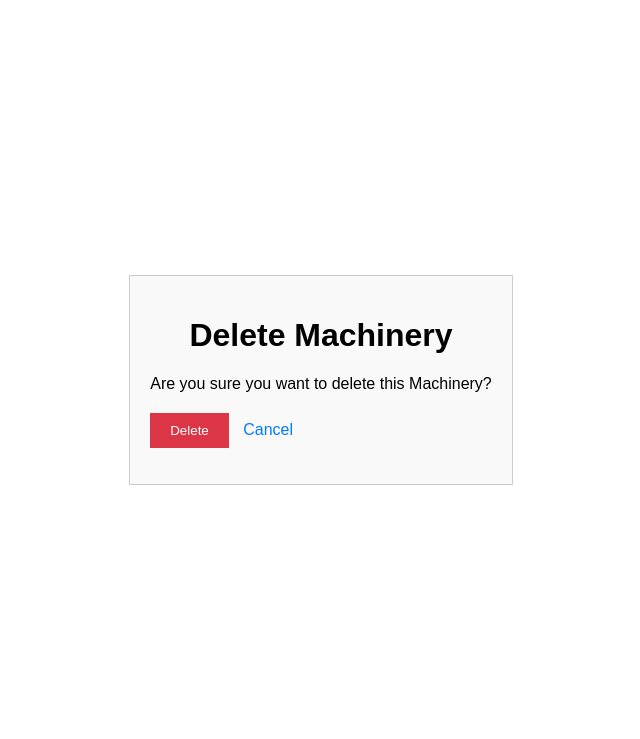
After one commit to Denisganga/Farm_Management_System, a Django app: page /delete_machinery/000/ in a window 1280 px wide. The commit adds this page. Shown: the top 739 px of the page, without its empty margins (319-959 px from the left). Run offline with Django 4.2, Linux system fonts and the light colour scheme; tables that the repository leaves empty hold one stand-in row (values such as "Sample post").

Commit message:
delete machinery functionality

```diff
--- /dev/null
+++ b/homepage/templates/homepage/deletemachinery.html
@@ -0,0 +1,64 @@
+<html>
+<head>
+  <title>Delete Machinery</title>
+<style>
+
+
+body {
+    font-family: Arial, sans-serif;
+    margin: 20px;
+    display: flex;
+    justify-content: center;
+    align-items: center;
+    height: 90vh;
+
+  }
+
+  h1 {
+    text-align: center;
+  }
+
+  .delete-container {
+    max-width: 400px;
+    margin: 0 auto;
+    padding: 20px;
+    border: 1px solid #ccc;
+    background-color: #f9f9f9;
+  }
+
+  p {
+    margin-bottom: 20px;
+  }
+
+  .delete-button {
+    padding: 10px 20px;
+    background-color: #dc3545;
+    color: #fff;
+    border: none;
+    cursor: pointer;
+  }
+
+  .cancel-link {
+    margin-left: 10px;
+    color: #007bff;
+    text-decoration: none;
+  }
+
+  .delete-button:hover,
+  .cancel-link:hover {
+    opacity: 0.8;
+  }
+</style>
+</head>
+<body>
+  <div class="delete-container">
+    <h1>Delete Machinery</h1>
+    <p>Are you sure you want to delete this Machinery?</p>
+    <form method="post">
+      {% csrf_token %}
+      <input class="delete-button" type="submit" value="Delete">
+      <a class="cancel-link" href="{% url 'homepage:show-machinery' %}">Cancel</a>
+    </form>
+  </div>
+</body>
+</html>
--- a/homepage/templates/homepage/showmachinery.html
+++ b/homepage/templates/homepage/showmachinery.html
@@ -91,7 +91,7 @@ body {
                 <td>{{ machinery.Maintenance_activities }}</td>
                 <td>
                 <a href="" class="update-link">update</a>
-                <a href=""class="delete-link">Delete</a>
+                <a href="{% url 'homepage:delete-machinery' Number_plate=machinery.Number_plate %}"class="delete-link">Delete</a>
                 </td>
             </tr>
             {% endfor %}
--- a/homepage/urls.py
+++ b/homepage/urls.py
@@ -10,7 +10,8 @@ from .views import (
     Update_crops,
     Delete_crops,
     Show_machinery,
-    Add_machinery
+    Add_machinery,
+    Delete_machinery
 )
 
 app_name = "homepage"
@@ -27,4 +28,5 @@ urlpatterns = [
     path("delete_crops/<int:Cid>/", Delete_crops, name="delete-crops"),
     path('show_machinery/', Show_machinery, name="show-machinery"),
     path("add-machinery/", Add_machinery, name="add-machinery"),
+    path("delete_machinery/<str:Number_plate>/", Delete_machinery, name="delete-machinery",)
 ]
--- a/homepage/views.py
+++ b/homepage/views.py
@@ -125,3 +125,12 @@ def Add_machinery(request):
         form = MachineryForm()
 
         return render(request,"homepage/addmachinery.html", {"form":form})
+
+
+def Delete_machinery(request,Number_plate):
+    machinery=Machinery.objects.get(Number_plate=Number_plate)
+    if request.method=="POST":
+        machinery.delete()
+        return redirect("homepage:show-machinery")
+
+    return render(request,"homepage/deletemachinery.html", {"machinery":machinery})
```
